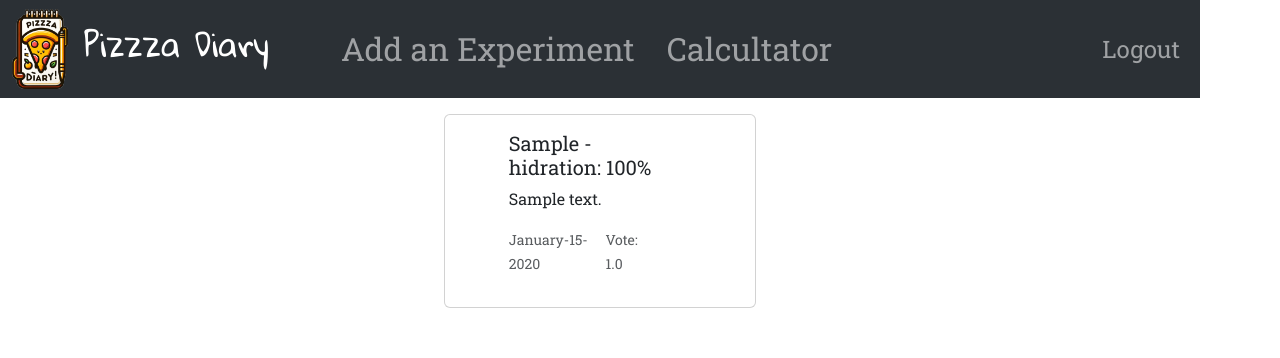
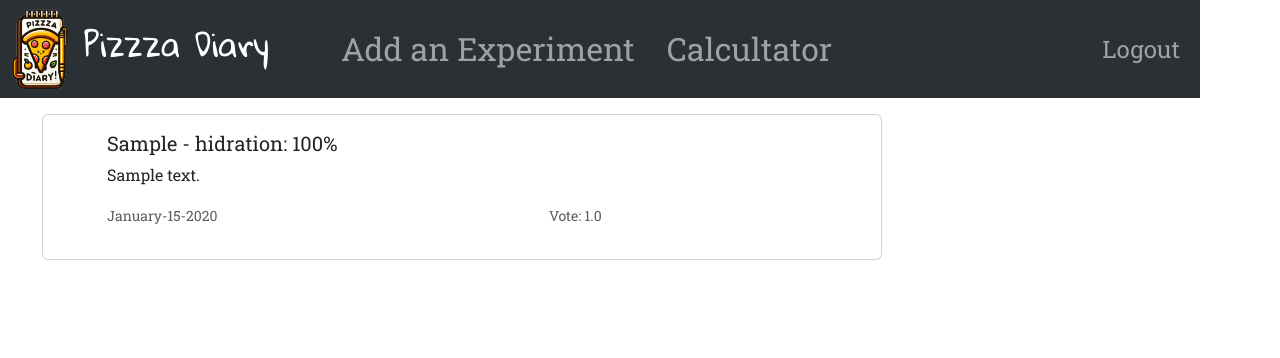
Before and after one commit to criscass/pizza_experiments, a Flask app: page / in a window 1280 px wide. Shown: the top 358 px of the page. Run offline with Flask 3, Linux system fonts and the light colour scheme; a user stored in the database is signed in; tables that the repository leaves empty hold one stand-in row (values such as "Sample post"); some libraries are stand-ins or nearby versions.

Commit message:
Fixed layout problem and added proper readme.md

```diff
--- a/templates/experiment.html
+++ b/templates/experiment.html
@@ -1,6 +1,6 @@
 {% extends "layout.html" %} {% block content %}
 
-<div class="card mb-3 mt-3" style="max-width: 540px">
+<div class="card mb-3 mt-3" style="max-width: 840px">
 	<div class="card-body">
 		<div class="d-flex justify-content-end">
 			{# Edit button #}
@@ -82,7 +82,6 @@
 			</div>
 		</div>
 	</div>
-
 </div>
 
 {% endblock %}
--- a/templates/index.html
+++ b/templates/index.html
@@ -1,5 +1,5 @@
 {% extends "layout.html" %} {% block content %} {% for exp in experiments %}
-<div class="center-text">
+<div>
 	<div class="card mb-3 mt-3" style="max-width: 840px">
 		<a href="{{url_for('experiment', id=exp.id)}}" class="card-link stretched-link"></a>
 		<div class="row g-0 ps-md-5">
--- a/templates/layout.html
+++ b/templates/layout.html
@@ -35,7 +35,7 @@
 	</head>
 	<body>
 		{% include "navbar.html" %}
-		<div class="container d-flex flex-column align-items-center">{% block content %} {% endblock %}</div>
+		<div class="container d-flex flex-column">{% block content %} {% endblock %}</div>
 
 		<script
 			src="https://cdn.jsdelivr.net/npm/bootstrap@5.3.2/dist/js/bootstrap.bundle.min.js"
```
Also changed, not shown: README.md (added).
